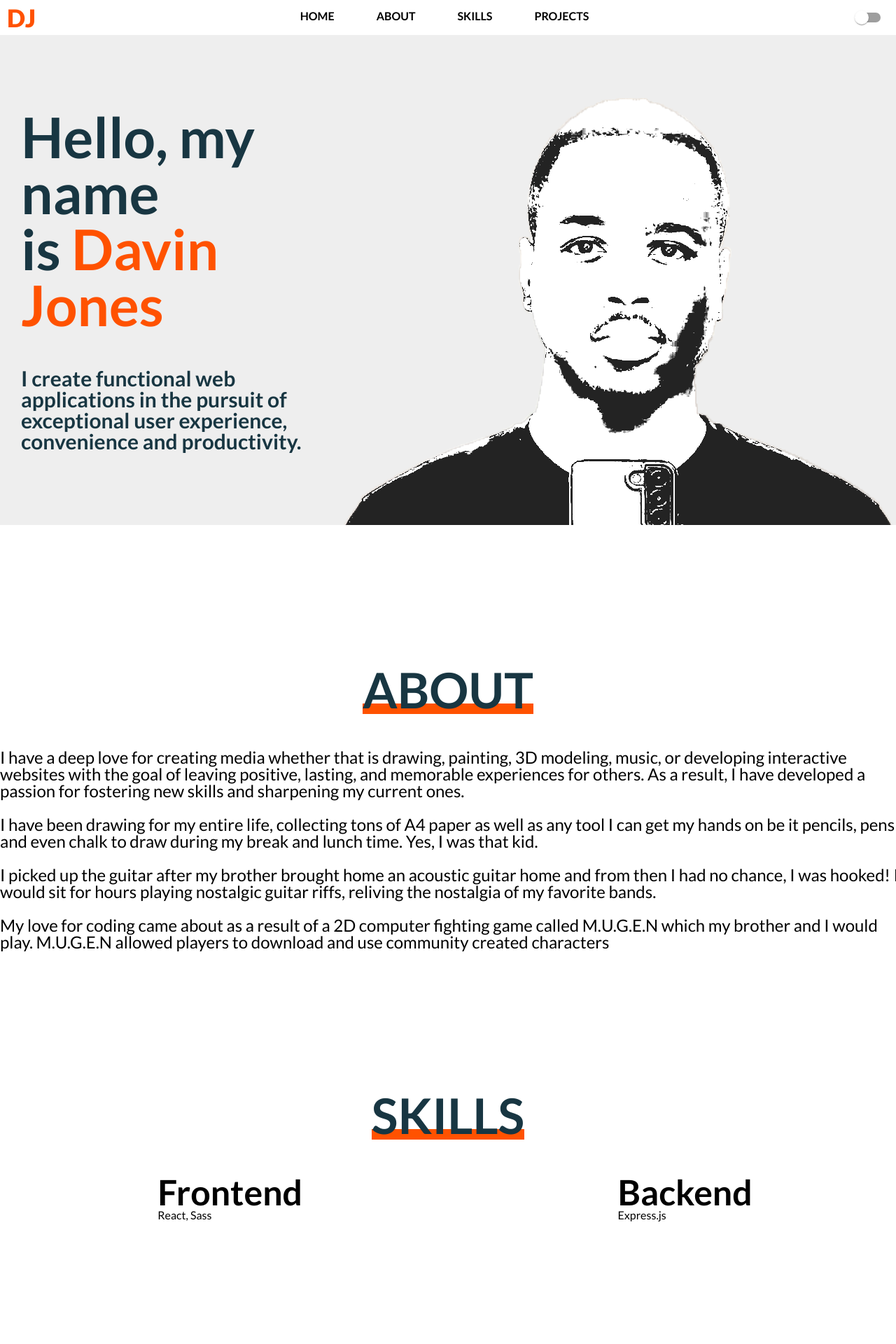
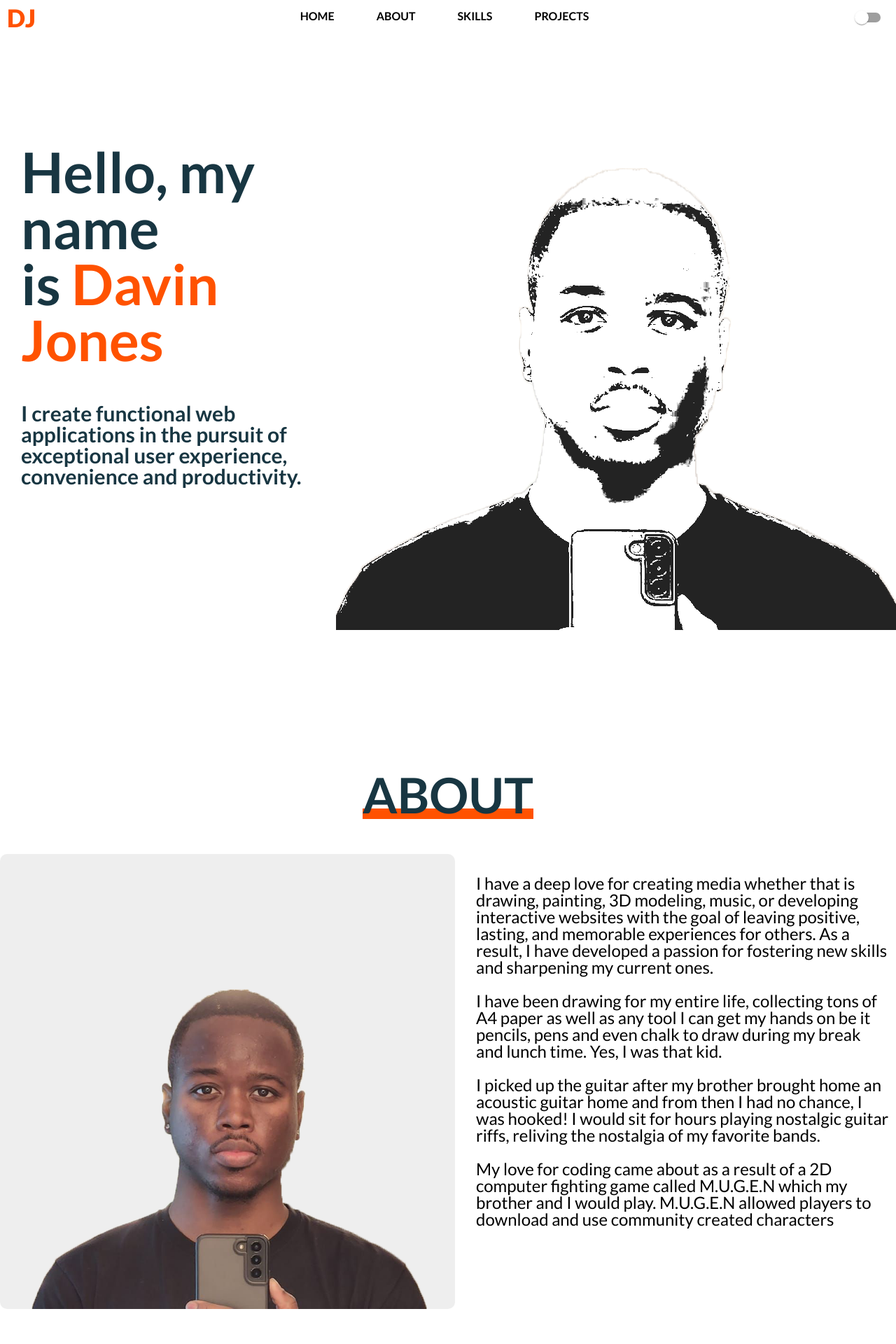
Before and after one commit to NovaSharx/Portfolio-Website, a React (Create React App) app: page / in a window 1280 px wide. Shown: the top 1920 px of the page at 70% size. Built offline with nearby package versions, Linux system fonts and the light colour scheme.

Commit message:
Added image to the side of about content. Navigation smooth scrolls to sections. Navigation is fixed on scroll and gains a box shadow. Removed hash browser.

```diff
--- a/src/App.tsx
+++ b/src/App.tsx
@@ -1,5 +1,4 @@
 import { FC, ReactElement } from 'react';
-import { HashRouter, Routes, Route } from 'react-router-dom';
 import './stylesheets/css/main.css';
 import Home from './components/Home/Home';
 import Navigation from './components/Navigation/Navigation';
@@ -8,15 +7,11 @@ import Footer from './components/Footer/Footer';
 const App: FC = (): ReactElement => {
 
   return (
-    <HashRouter>
-      <div id='app'>
-        <Navigation />
-        <Routes>
-          <Route path="/" element={<Home />} />
-        </Routes>
-        <Footer />
-      </div>
-    </HashRouter>
+    <div id='app'>
+      <Navigation />
+      <Home />
+      <Footer />
+    </div>
   );
 }
 
--- a/src/components/Home/About.tsx
+++ b/src/components/Home/About.tsx
@@ -10,20 +10,23 @@ const About: FC = (): ReactElement => {
             <div className='main-section-content'>
 
                 <div id='about-container'>
-                    <div>
+                    <img src='portrait-color.png' alt='about_section_image' id='about-image' />
+                    <div id='about-content'>
+                        <p>
                             I have a deep love for creating media whether that is drawing, painting, 3D modeling, music, or developing interactive websites with the goal of leaving positive, lasting, and memorable experiences for others. As a result, I have developed a passion for fostering new skills and sharpening my current ones.
-                    </div>
+                        </p>
                         <br />
-                    <div>
+                        <p>
                             I have been drawing for my entire life, collecting tons of A4 paper as well as any tool I can get my hands on be it pencils, pens and even chalk to draw during my break and lunch time. Yes, I was that kid.
-                    </div>
+                        </p>
                         <br />
-                    <div>
+                        <p>
                             I picked up the guitar after my brother brought home an acoustic guitar home and from then I had no chance, I was hooked! I would sit for hours playing nostalgic guitar riffs, reliving the nostalgia of my favorite bands.
-                    </div>
+                        </p>
                         <br />
-                    <div>
+                        <p>
                             My love for coding came about as a result of a 2D computer fighting game called M.U.G.E.N which my brother and I would play. M.U.G.E.N allowed players to download and use community created characters
+                        </p>
                     </div>
                 </div>
 
--- a/src/components/Navigation/Navigation.tsx
+++ b/src/components/Navigation/Navigation.tsx
@@ -2,6 +2,19 @@ import { FC, ReactElement } from 'react';
 import Switch from '@mui/material/Switch';
 
 const Navigation: FC = (): ReactElement => {
+
+    function solidifyNavigation(): void {
+        const navigation = document.getElementById('navigation')
+
+        if (document.body.scrollTop > 0 || document.documentElement.scrollTop > 0) {
+            navigation!.style.boxShadow = '0px 5px 5px 0px rgba(0, 0, 0, 0.1)'
+        } else {
+            navigation!.style.boxShadow = 'none'
+        }
+    }
+
+    window.onscroll = function () { solidifyNavigation() }
+
     return (
         <div id='navigation'>
 
@@ -12,16 +25,16 @@ const Navigation: FC = (): ReactElement => {
             <div id='nav-links'>
                 <ul>
                     <li>
-                        <a href='/'>HOME</a>
+                        <a href='#hero-section-container'>HOME</a>
                     </li>
                     <li>
-                        <a href='/about'>ABOUT</a>
+                        <a href='#about'>ABOUT</a>
                     </li>
                     <li>
-                        <a href='/skills'>SKILLS</a>
+                        <a href='#skills'>SKILLS</a>
                     </li>
                     <li>
-                        <a href='/projects'>PROJECTS</a>
+                        <a href='#projects'>PROJECTS</a>
                     </li>
                 </ul>
             </div>
--- a/src/stylesheets/css/main.css
+++ b/src/stylesheets/css/main.css
@@ -4,7 +4,10 @@
   padding: 0;
 }
 
-body {
+html {
+  scroll-behavior: smooth;
+}
+html body {
   background-color: #fff;
 }
 
@@ -44,10 +47,16 @@ h6 {
 }
 
 #navigation {
+  position: fixed;
   display: flex;
   align-items: center;
   justify-content: space-between;
+  width: 100%;
   height: 50px;
+  background-color: #fff;
+  box-shadow: none;
+  z-index: 2;
+  transition: 1s;
 }
 #navigation #nav-logo {
   flex-grow: 1;
@@ -120,8 +129,7 @@ h6 {
   display: flex;
   justify-content: center;
   align-items: center;
-  height: 700px;
-  background-color: #eee;
+  height: 900px;
 }
 #hero-section-container #hero-section-content {
   padding: 30px;
@@ -148,7 +156,7 @@ h6 {
   height: 100%;
   border: 1px solid rgba(128, 128, 128, 0);
   color: rgba(128, 128, 128, 0);
-  z-index: 2;
+  z-index: 1;
 }
 #hero-section-container #grid .cell:nth-child(20n+1):hover ~ #base-layer {
   --positionX: 0;
@@ -279,7 +287,7 @@ h6 {
   background: url("/public/portrait-sketch.png");
   background-size: 120%;
   background-position: center 75%;
-  z-index: 1;
+  background-repeat: no-repeat;
 }
 #hero-section-container #grid #base-layer #mask-layer {
   position: absolute;
@@ -297,7 +305,8 @@ h6 {
 }
 
 .main-section {
-  margin-top: 200px;
+  margin-top: 150px;
+  padding-top: 50px;
 }
 .main-section .main-section-content {
   margin-top: 50px;
@@ -380,7 +389,7 @@ h6 {
   display: flex;
   justify-content: center;
   font-weight: 600;
-  transition: 1s;
+  transition: 1.5s ease-out;
 }
 #project-container .project-content .project-info .project-tech-stack .tech-stack-item:hover {
   transform: scale(1.1);
@@ -396,8 +405,18 @@ h6 {
 
 #about-container {
   margin: 0px auto;
+  display: flex;
   width: 1300px;
   font-size: 24px;
+}
+#about-container #about-image {
+  height: 650px;
+  width: auto;
+  background-color: #eee;
+  border-radius: 10px;
+}
+#about-container #about-content {
+  padding: 30px;
 }
 
 #skills-container {
--- a/src/stylesheets/scss/base/_base.scss
+++ b/src/stylesheets/scss/base/_base.scss
@@ -4,6 +4,10 @@
   padding: 0;
 }
 
-body {
-  background-color: $primary-background-color;
+html {
+  scroll-behavior: smooth;
+
+  body {
+    background-color: $primary-background-color;
+  }
 }
--- a/src/stylesheets/scss/layout/_about-container.scss
+++ b/src/stylesheets/scss/layout/_about-container.scss
@@ -1,5 +1,17 @@
 #about-container {
     margin: 0px auto;
+    display: flex;
     width: 1300px;
     font-size: 24px;
+
+    #about-image {
+        height: 650px;
+        width: auto;
+        background-color: $secondary-background-color;
+        border-radius: 10px;
+    }
+
+    #about-content {
+        padding: 30px;
+    }
 }
--- a/src/stylesheets/scss/layout/_hero-section.scss
+++ b/src/stylesheets/scss/layout/_hero-section.scss
@@ -2,8 +2,8 @@
     display: flex;
     justify-content: center;
     align-items: center;
-    height: 700px;
-    background-color: $secondary-background-color;
+    height: 900px;
+    // background-color: $secondary-background-color;
 
     #hero-section-content {
         padding: 30px;
@@ -34,7 +34,7 @@
             height: 100%;
             border: 1px solid rgba(128, 128, 128, 0);
             color: rgba(128, 128, 128, 0);
-            z-index: 2;
+            z-index: 1;
         }
 
         @for $index from 0 through 19 {
@@ -57,7 +57,8 @@
             background: url('/public/portrait-sketch.png');
             background-size: 120%;
             background-position: center 75%;
-            z-index: 1;
+            background-repeat: no-repeat;
+            // z-index: 1;
 
             #mask-layer {
                 position: absolute;
--- a/src/stylesheets/scss/layout/_main-section.scss
+++ b/src/stylesheets/scss/layout/_main-section.scss
@@ -1,5 +1,6 @@
 .main-section {
-    margin-top: 200px;
+    margin-top: 150px;
+    padding-top: 50px;
 
     .main-section-content {
         margin-top: 50px;
--- a/src/stylesheets/scss/layout/_navigation.scss
+++ b/src/stylesheets/scss/layout/_navigation.scss
@@ -1,8 +1,14 @@
 #navigation {
+    position: fixed;
     display: flex;
     align-items: center;
     justify-content: space-between;
+    width: 100%;
     height: 50px;
+    background-color: $primary-background-color;
+    box-shadow: none;
+    z-index: 2;
+    transition: 1s;
 
     #nav-logo {
         flex-grow: 1;
--- a/src/stylesheets/scss/layout/_project-container.scss
+++ b/src/stylesheets/scss/layout/_project-container.scss
@@ -70,7 +70,7 @@
                         display: flex;
                         justify-content: center;
                         font-weight: 600;
-                        transition: 1s;
+                        transition: 1.5s ease-out;
                     }
 
                     &:hover {
```
Also changed, not shown: 2 other files (tests, documents, lock files or other folders). Lines whose indentation alone changed are shown as unchanged.
